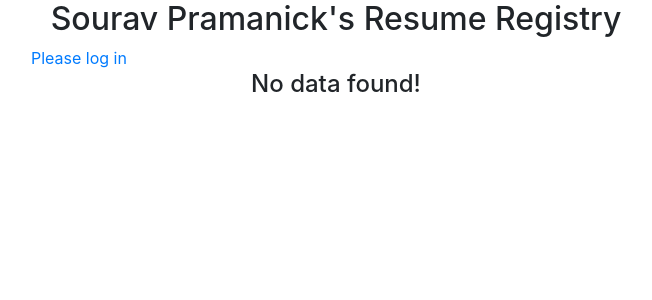
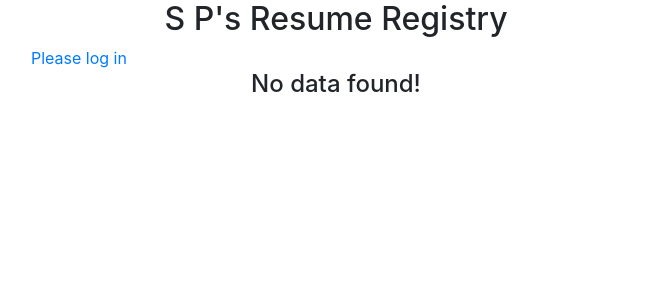
Before and after one commit to sp-project-23/CRUD_jQuery_Resume_Registry_System, a PHP site: page / in a window 1280 px wide. Shown: the top 300 px of the page, without its empty margins (304-956 px from the left). Run offline with PHP 8.4, Linux system fonts and the light colour scheme; data that the repository does not hold is empty.

Commit message:
Update index.php

```diff
--- a/index.php
+++ b/index.php
@@ -1,11 +1,11 @@
 <html>
 	<head>
-	<title>Sourav Pramanick's Resume Registry</title>
+	<title>S P's Resume Registry</title>
 	<link rel="stylesheet" href="https://stackpath.bootstrapcdn.com/bootstrap/4.5.0/css/bootstrap.min.css" integrity="sha384-9aIt2nRpC12Uk9gS9baDl411NQApFmC26EwAOH8WgZl5MYYxFfc+NcPb1dKGj7Sk" crossorigin="anonymous">
 	</head>
 	<body>
 	<div class="container col-6">
-	<div class="col" align="center"><h2>Sourav Pramanick's Resume Registry</h2></div>
+	<div class="col" align="center"><h2>S P's Resume Registry</h2></div>
 	<?php
 	require_once "pdo.php";
 	session_start();
```
